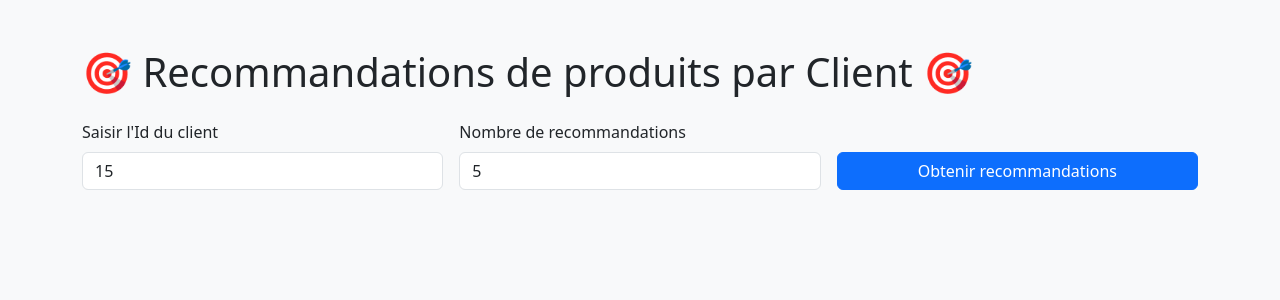
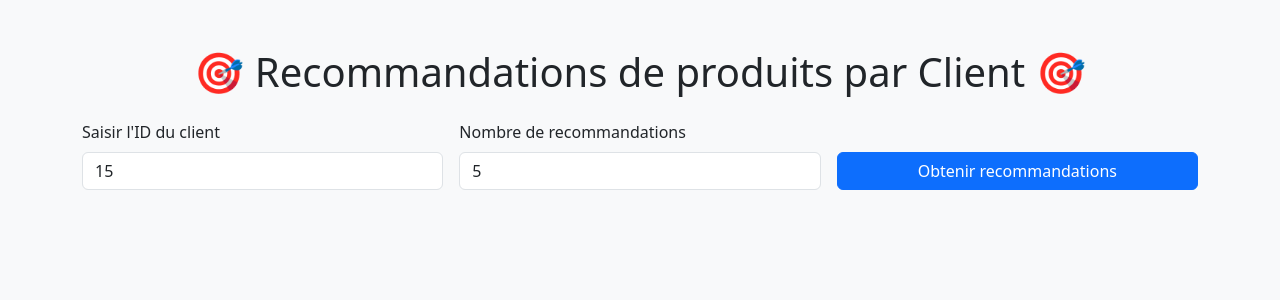
Before and after one commit to parirun/projet10_appli, a Flask app: page / in a window 1280 px wide. Shown: the top 300 px of the page. Run offline with Flask 3, Linux system fonts and the light colour scheme.

Commit message:
ajout appli

```diff
--- a/templates/index.html
+++ b/templates/index.html
@@ -2,15 +2,12 @@
 <html lang="fr">
 <head>
   <meta charset="UTF-8">
-  <title>Recommandations Client - Projet 10</title>
+  <title>Recommandations de produits par Client</title>
   <meta name="viewport" content="width=device-width, initial-scale=1">
   <link href="https://cdn.jsdelivr.net/npm/bootstrap@5.3.0/dist/css/bootstrap.min.css" rel="stylesheet">
   <style>
     body {
       background-color: #f8f9fa;
-    }
-    .card-title {
-      font-weight: bold;
     }
     .spinner-border {
       width: 3rem;
@@ -20,11 +17,11 @@
 </head>
 <body>
   <div class="container mt-5">
-    <h1 class="mb-4">🎯 Recommandations de produits par Client 🎯</h1>
+    <h1 class="mb-4 text-center">🎯 Recommandations de produits par Client 🎯</h1>
 
     <form id="reco-form" class="row g-3">
       <div class="col-md-4">
-        <label for="user_id" class="form-label">Saisir l'Id du client</label>
+        <label for="user_id" class="form-label">Saisir l'ID du client</label>
         <input type="number" name="user_id" id="user_id" class="form-control" value="{{ user_id }}" required>
       </div>
       <div class="col-md-4">
@@ -43,7 +40,7 @@
       </div>
     </div>
 
-    <!-- Résultats -->
+    <!-- Zone d'affichage -->
     <div id="result" class="mt-5"></div>
   </div>
 
@@ -73,15 +70,17 @@
                 <div class="card h-100 shadow-sm">
                   <div class="card-body">
                     <h5 class="card-title">#${index + 1}</h5>
-						<p class="card-text">${item}</p>
+                    <p class="card-text">Produit ID : ${item}</p>
                   </div>
                 </div>
               </div>`;
           });
           cards += '</div>';
           resultDiv.innerHTML = cards;
+        } else if (data.error) {
+          resultDiv.innerHTML = `<div class="alert alert-danger">Erreur API : ${data.error}</div>`;
         } else {
-			  resultDiv.innerHTML = `<div class="alert alert-danger">Erreur : ${JSON.stringify(data)}</div>`;
+          resultDiv.innerHTML = `<div class="alert alert-warning">Aucune recommandation trouvée.</div>`;
         }
       } catch (err) {
         loader.style.display = 'none';
```
Lines whose indentation alone changed are shown as unchanged.
